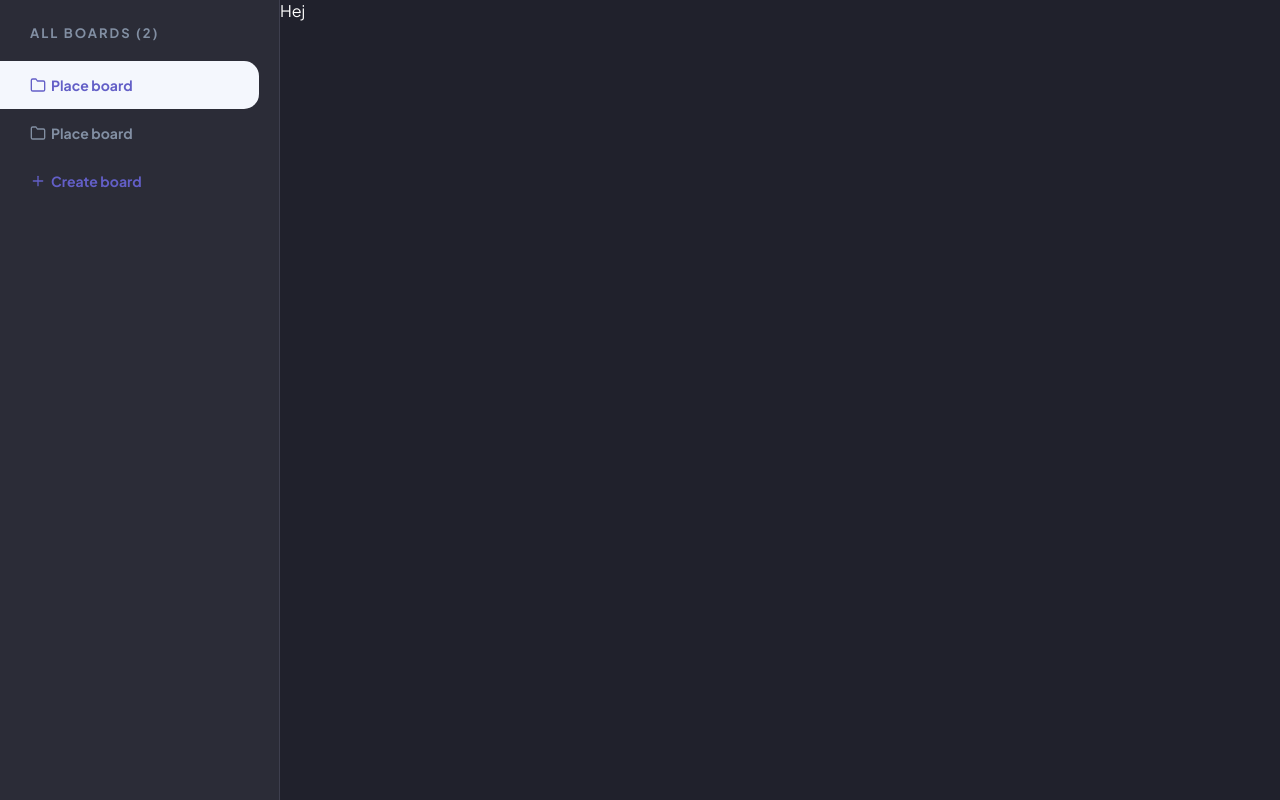
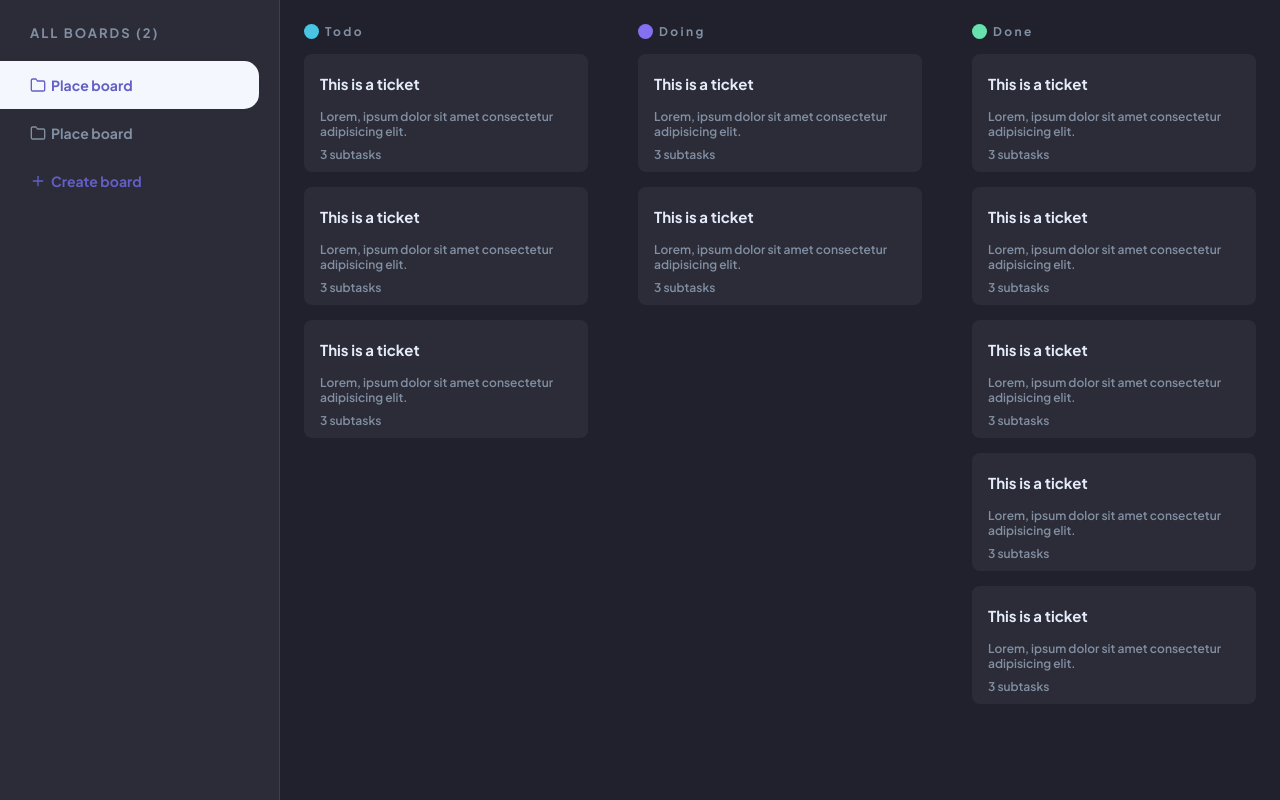
Before and after one commit to martin-apiwat/kanban-board, a React (Vite) app: page / in a window 1280 px wide. Built offline with nearby package versions, Linux system fonts and the light colour scheme.

Commit message:
added board and tickets

```diff
--- a/src/App.tsx
+++ b/src/App.tsx
@@ -1,11 +1,11 @@
-import React from "react";
+import Board from "./components/Board/Board";
 import Sidebar from "./components/Sidebar/Sidebar";
 
 export default function App() {
   return (
     <div className="main-container">
       <Sidebar />
-      <div>Hej</div>
+      <Board />
     </div>
   );
 }
--- /dev/null
+++ b/src/components/Board/Board.scss
@@ -0,0 +1,42 @@
+.board {
+  padding: 24px;
+  flex: 1;
+  display: grid;
+  grid-template-columns: repeat(auto-fit, minmax(280px, 1fr));
+  gap: 50px;
+
+  .board-title {
+    display: flex;
+    gap: 6px;
+    align-items: center;
+
+    .board-title-icon {
+      height: 15px;
+      width: 15px;
+      border-radius: 50%;
+
+      &.todo {
+        background-color: #49c4e5;
+      }
+      &.doing {
+        background-color: #8471f2;
+      }
+      &.done {
+        background-color: #67e2ae;
+      }
+    }
+
+    h4 {
+      font-size: 12px;
+      font-weight: 700;
+      letter-spacing: 2.4px;
+      color: var(--text-gray);
+    }
+  }
+
+  .board-column {
+    display: flex;
+    flex-direction: column;
+    gap: 15px;
+  }
+}
--- /dev/null
+++ b/src/components/Board/Board.tsx
@@ -0,0 +1,39 @@
+import Ticket from "../Ticket/Ticket";
+import "./Board.scss";
+
+type Props = {};
+
+export default function Board({}: Props) {
+  return (
+    <div className="board">
+      <div className="board-column">
+        <div className="board-title">
+          <div className="board-title-icon todo"></div>
+          <h4 className="">Todo</h4>
+        </div>
+        <Ticket />
+        <Ticket />
+        <Ticket />
+      </div>
+      <div className="board-column">
+        <div className="board-title">
+          <div className="board-title-icon doing"></div>
+          <h4 className="">Doing</h4>
+        </div>
+        <Ticket />
+        <Ticket />
+      </div>
+      <div className="board-column">
+        <div className="board-title">
+          <div className="board-title-icon done"></div>
+          <h4 className="">Done</h4>
+        </div>
+        <Ticket />
+        <Ticket />
+        <Ticket />
+        <Ticket />
+        <Ticket />
+      </div>
+    </div>
+  );
+}
--- /dev/null
+++ b/src/components/Ticket/Ticket.scss
@@ -0,0 +1,21 @@
+.ticket {
+  background-color: var(--bg-gray);
+  padding: 20px 16px 10px;
+  border-radius: 8px;
+  color: var(--text-gray);
+  display: flex;
+  flex-direction: column;
+  gap: 8px;
+
+  h3 {
+    color: var(--text-lines);
+    font-size: 15px;
+    font-weight: 700;
+    margin-bottom: 8px;
+  }
+
+  p {
+    font-size: 12px;
+    font-weight: 600;
+  }
+}
--- /dev/null
+++ b/src/components/Ticket/Ticket.tsx
@@ -0,0 +1,14 @@
+import React from "react";
+import "./Ticket.scss";
+
+type Props = {};
+
+export default function Ticket({}: Props) {
+  return (
+    <div className="ticket">
+      <h3>This is a ticket</h3>
+      <p>Lorem, ipsum dolor sit amet consectetur adipisicing elit.</p>
+      <p>3 subtasks</p>
+    </div>
+  );
+}
```
